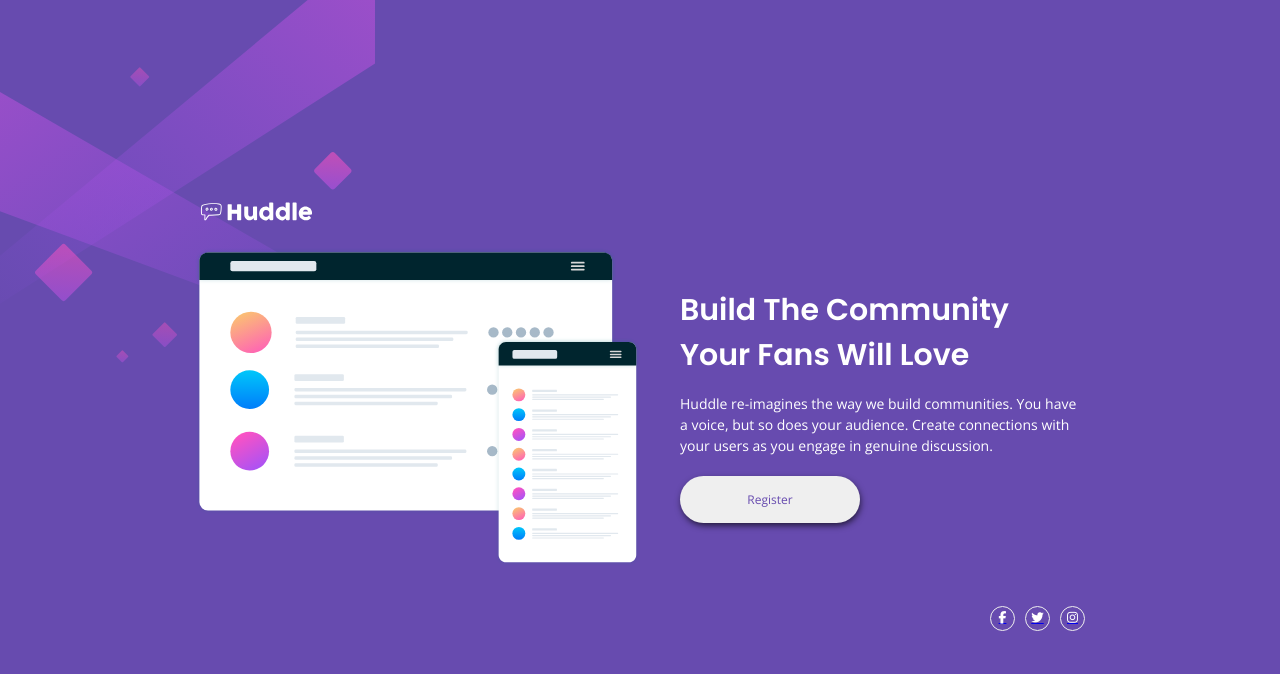
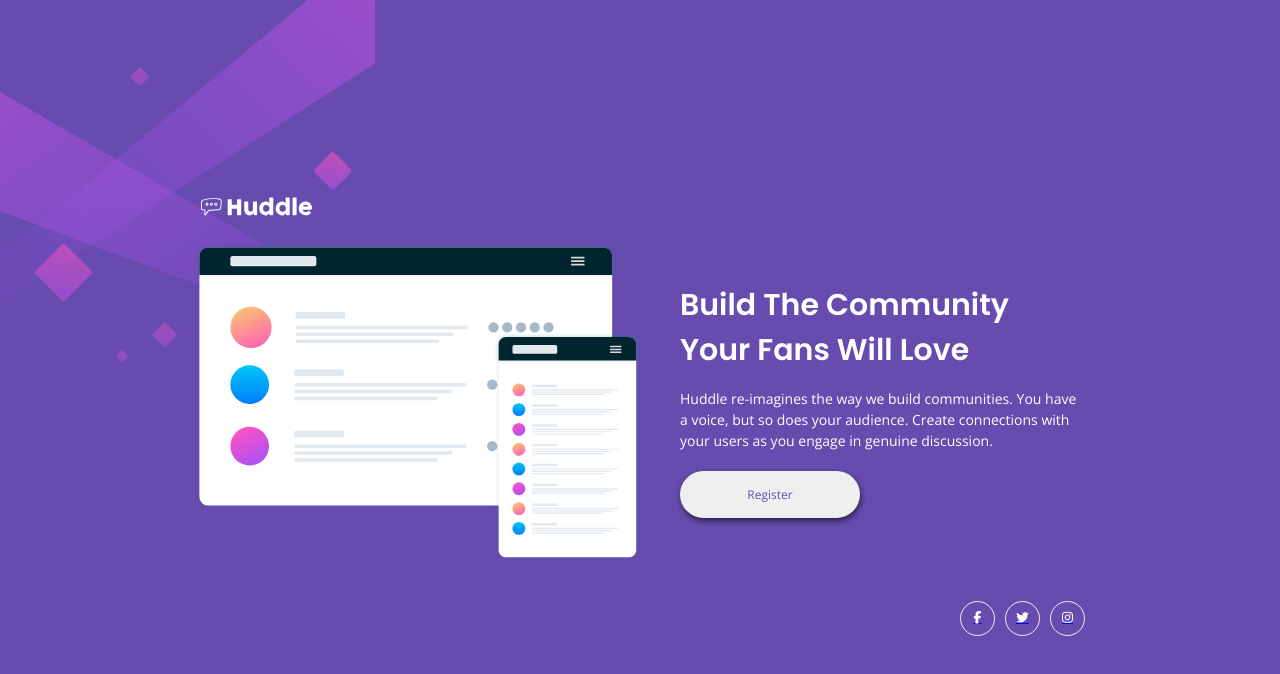
Before and after one commit to YariMorcus/huddle-landing-page, a website: page index.html in a window 1280 px wide. Drawn offline with Linux system fonts and the light colour scheme.

Commit message:
Increase footer icons on desktop

```diff
--- a/scss/pages/_huddle-landing-page.scss
+++ b/scss/pages/_huddle-landing-page.scss
@@ -115,5 +115,10 @@
       border-color: v.$soft-magenta;
       cursor: pointer;
     }
+
+    @include m.breakpoint-md() {
+      width: 3.5rem;
+      height: 3.5rem;
+    }
   }
 }
```
Also changed, not shown: css/main.css.
